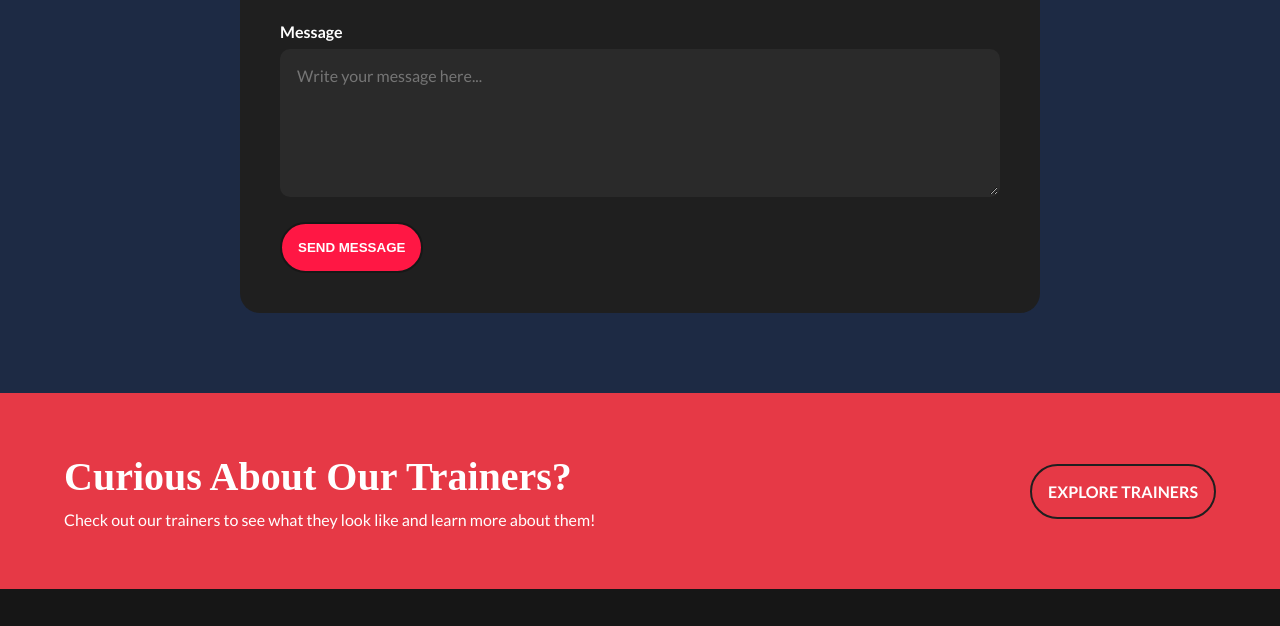
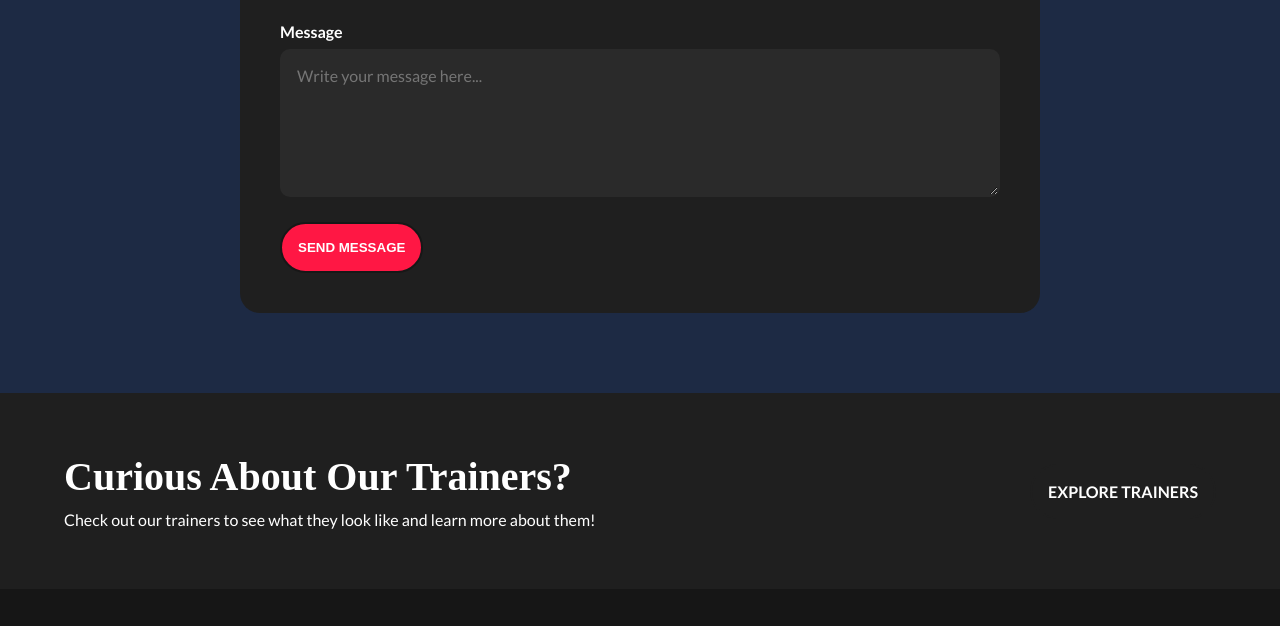
Before and after one commit to anu200908/ferndale-fitness-studio, a plain HTML site: page contact.html in a window 1280 px wide. Shown: the part 2177-2803 px from the top of the page. Drawn offline with Linux system fonts and the light colour scheme; a web font is replaced by a local one.

Commit message:
Update contact.css

```diff
--- a/CSS/contact.css
+++ b/CSS/contact.css
@@ -239,7 +239,7 @@ textarea{
 /*CTA Section*/
 
 .cta{
-    background: #E63946;
+    background: #1F1F1F;
     padding: 60px 5%;
     display: flex;
     justify-content: space-between;
```
